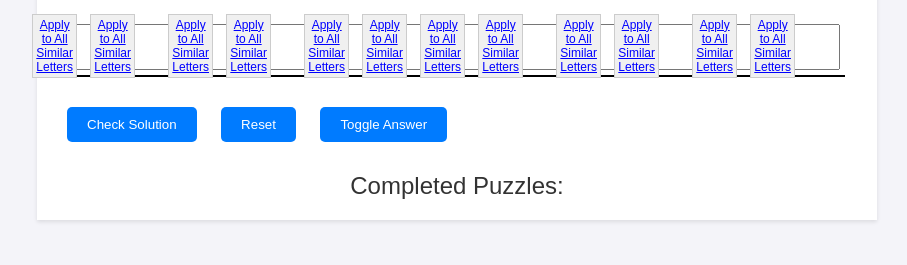
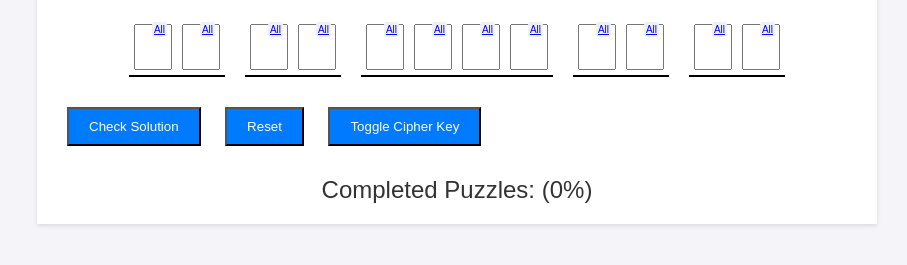
Before and after one commit to Matthewjmiller07/Crypto, a plain HTML site: page index.html in a window 1280 px wide. Shown: the part 89-354 px from the top of the page, without its empty margins (183-1090 px from the left). Drawn offline with Linux system fonts and the light colour scheme.

Commit message:
Update index.html
Toggle Cipher Key Button: I modified the previous "Toggle Answer" button to now toggle the visibility of the cipher key table. The cipher key table is initially hidden and can be viewed by pressing this button.
Updated Style and Functionality: The style for the "Apply to All Similar Letters" button has been adjusted to not obstruct input and the table is toggled with a button.

```diff
--- a/index.html
+++ b/index.html
@@ -8,14 +8,16 @@
     h1 { text-align: center; }
     .game-container { max-width: 800px; margin: auto; padding: 20px; background-color: #fff; box-shadow: 0 2px 4px rgba(0,0,0,0.1); }
     .phrase { margin: 20px 0; font-size: 20px; text-align: center; }
-    .word { display: inline-block; margin: 0 10px; vertical-align: top; border-bottom: 2px solid black; } /* Increased space between words */
-    input[type="text"] { margin: 5px; width: 40px; height: 40px; font-size: 16px; text-align: center; position: relative; }
+    .word { display: inline-block; margin: 0 10px; vertical-align: top; border-bottom: 2px solid black; }
+    input[type="text"] { margin: 5px; width: 30px; height: 40px; font-size: 16px; text-align: center; }
     .cipher { font-size: 12px; color: #777; text-align: center; }
-    .apply-all { cursor: pointer; font-size: 12px; color: blue; text-decoration: underline; background-color: #f0f0f0; border: 1px solid #ccc; padding: 3px; position: absolute; right: 50px; top: -5px; } /* Styled as a clear button */
-    button { padding: 10px 20px; margin: 10px; cursor: pointer; background-color: #007bff; color: white; border: none; border-radius: 5px; }
+    .apply-all { cursor: pointer; font-size: 10px; color: blue; text-decoration: underline; position: absolute; right: 10px; top: 3px; background-color: #f0f0f0; padding: 2px; border-radius: 3px; display: inline-block; }
+    button { padding: 10px 20px; margin: 10px; cursor: pointer; background-color: #007bff; color: white; border: none, border-radius: 5px; }
     button:hover { background-color: #0056b3; }
     #solution, #completed-puzzles { margin-top: 20px; text-align: center; font-size: 24px; }
-    .completed-list { font-size: 18px; color: green; }
+    .completed-list { font-size: 18px; color: green; cursor: pointer; }
+    table { width: 100%; border-collapse: collapse; margin-top: 20px; display: none; }
+    th, td { border: 1px solid #ddd; padding: 8px; text-align: left; }
 </style>
 </head>
 <body>
@@ -25,10 +27,11 @@
     <div>
         <button onclick="checkSolution()">Check Solution</button>
         <button onclick="resetGame()">Reset</button>
-        <button onclick="toggleAnswer()">Toggle Answer</button>
+        <button onclick="toggleCipherKey()">Toggle Cipher Key</button>
     </div>
     <div id="solution"></div>
-    <div id="completed-puzzles">Completed Puzzles: <span class="completed-list"></span></div>
+    <div id="completed-puzzles">Completed Puzzles: <span class="completed-list"></span> (<span id="completion-percentage"></span>%)</div>
+    <table id="cipher-key"></table>
 </div>
 
 <script>
@@ -72,7 +75,7 @@ function displayEncryptedPhrase() {
                 input.dataset.original = char; // Store the original character
 
                 const applyAllButton = document.createElement('span');
-                applyAllButton.textContent = 'Apply to All Similar Letters';
+                applyAllButton.textContent = 'All';
                 applyAllButton.className = 'apply-all';
                 applyAllButton.onclick = function() { replaceAllInstances(cipher[char], input.value); };
 
@@ -82,6 +85,19 @@ function displayEncryptedPhrase() {
             }
         });
         phraseContainer.appendChild(wordContainer);
+    });
+    displayCipherKey(); // Initially hidden
+}
+
+function displayCipherKey() {
+    const table = document.querySelector('#cipher-key');
+    table.innerHTML = '<tr><th>Letter</th><th>Cipher</th></tr>';
+    Object.keys(cipher).sort().forEach(key => {
+        const row = table.insertRow(-1);
+        const cell1 = row.insertCell(0);
+        const cell2 = row.insertCell(1);
+        cell1.textContent = key;
+        cell2.textContent = cipher[key];
     });
 }
 
@@ -108,6 +124,11 @@ function resetGame() {
     currentPhrase = phrases[currentIndex].toUpperCase();
     displayEncryptedPhrase();
     document.getElementById('solution').textContent = '';
+}
+
+function toggleCipherKey() {
+    const table = document.querySelector('#cipher-key');
+    table.style.display = (table.style.display === 'none' ? '' : 'none');
 }
 
 function toggleAnswer() {
@@ -138,6 +159,9 @@ function updateCompletedDisplay() {
     const completed = JSON.parse(localStorage.getItem('completed') || '[]');
     const list = document.querySelector('.completed-list');
     list.textContent = completed.join(', ');
+    list.onclick = () => alert(`Completed Puzzles: ${completed.join(', ')}`);
+    const percentage = Math.round((completed.length / phrases.length) * 100);
+    document.getElementById('completion-percentage').textContent = percentage;
 }
 
 window.onload = function() {
```
